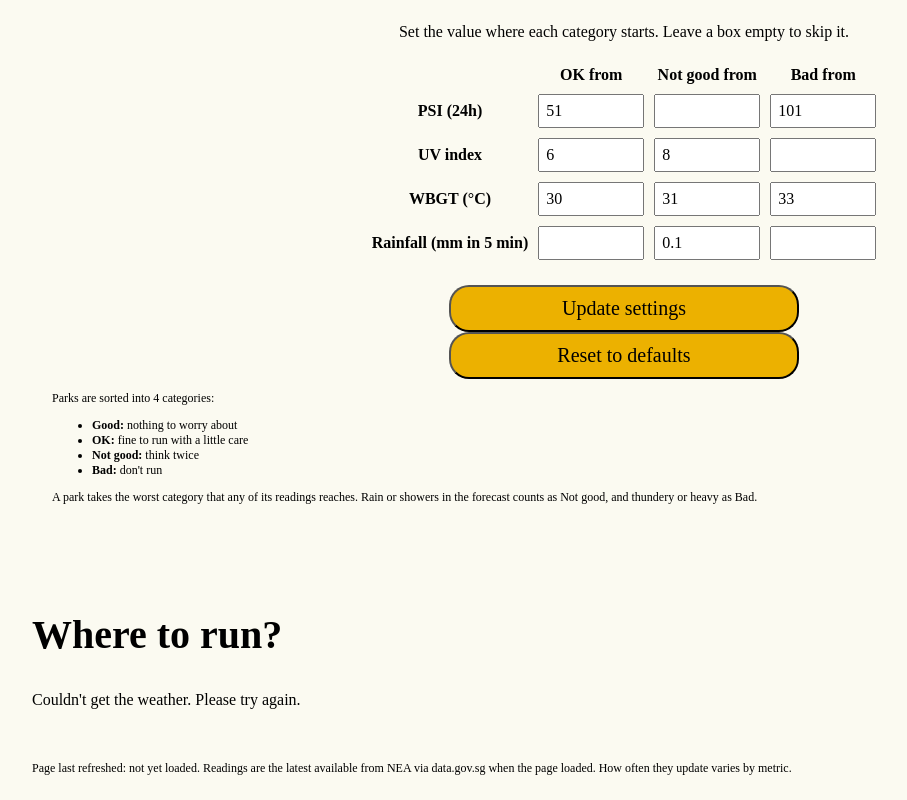
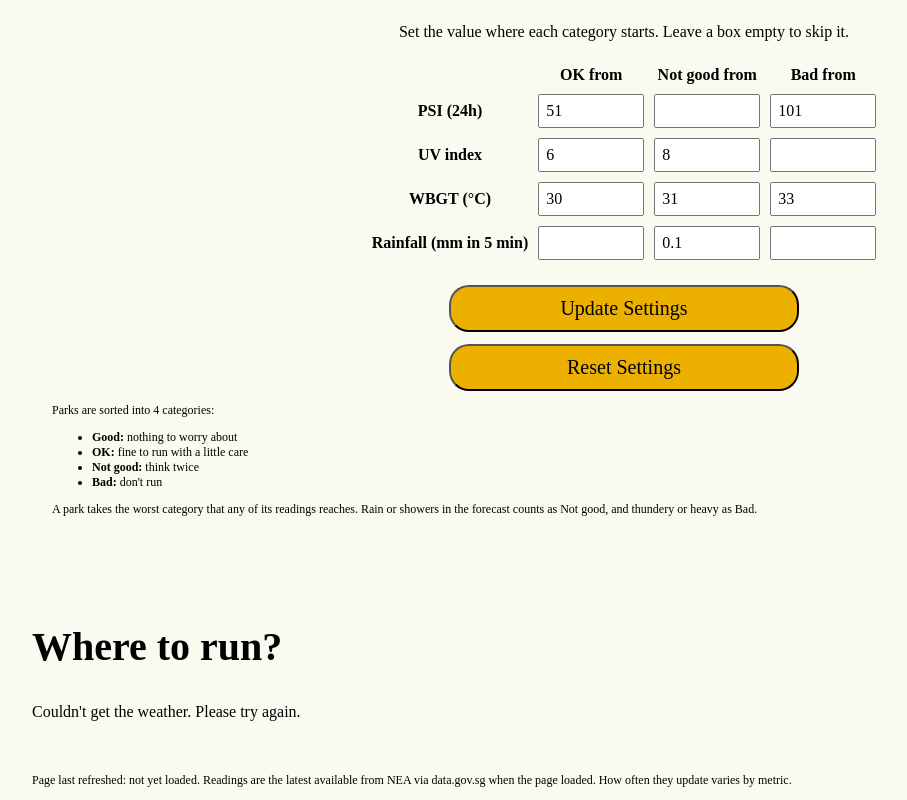
Before and after one commit to zyliciat/dryrun, a plain HTML site: page index.html in a window 1280 px wide. Shown: the part 690-1490 px from the top of the page, without its empty margins (16-923 px from the left). Drawn offline with Linux system fonts and the light colour scheme; no server answers; a web font is replaced by a local one.

Commit message:
update reset to default button

```diff
--- a/index.html
+++ b/index.html
@@ -59,8 +59,8 @@
                 </tr>
             </table>
             <p id="settings_message" role="status"></p>
-            <button type="submit">Update settings</button>
-            <button type="button" id="reset_button">Reset to defaults</button>
+            <button type="submit">Update Settings</button>
+            <button type="button" id="reset_button">Reset Settings</button>
         </form>
         <div class="caption category-caption">
             <p>Parks are sorted into 4 categories:</p>
--- a/styles.css
+++ b/styles.css
@@ -9,7 +9,7 @@
   --colour-1: #000000;
   --colour-2: #ECB100;
   --colour-3: #FFFFFF;
-  --road-colour: #6B6E70;
+  --road-colour: #a3a3a3;
   --status-good: #4F7D5A;      /* muted green */
   --status-ok: #4A6F8F;        /* muted blue */
   --status-not-good: #A8861D;  /* muted yellow */
@@ -136,6 +136,11 @@ button:hover{
         padding: 60px 20px;       /* breathing room around the block */
 }
 
+/*space between the two settings buttons*/
+#reset_button{
+    margin-top: 12px;
+}
+
 /*settings table*/
 .settings table{
     border-spacing: 8px;
```
Also changed, not shown: 1 other file.
